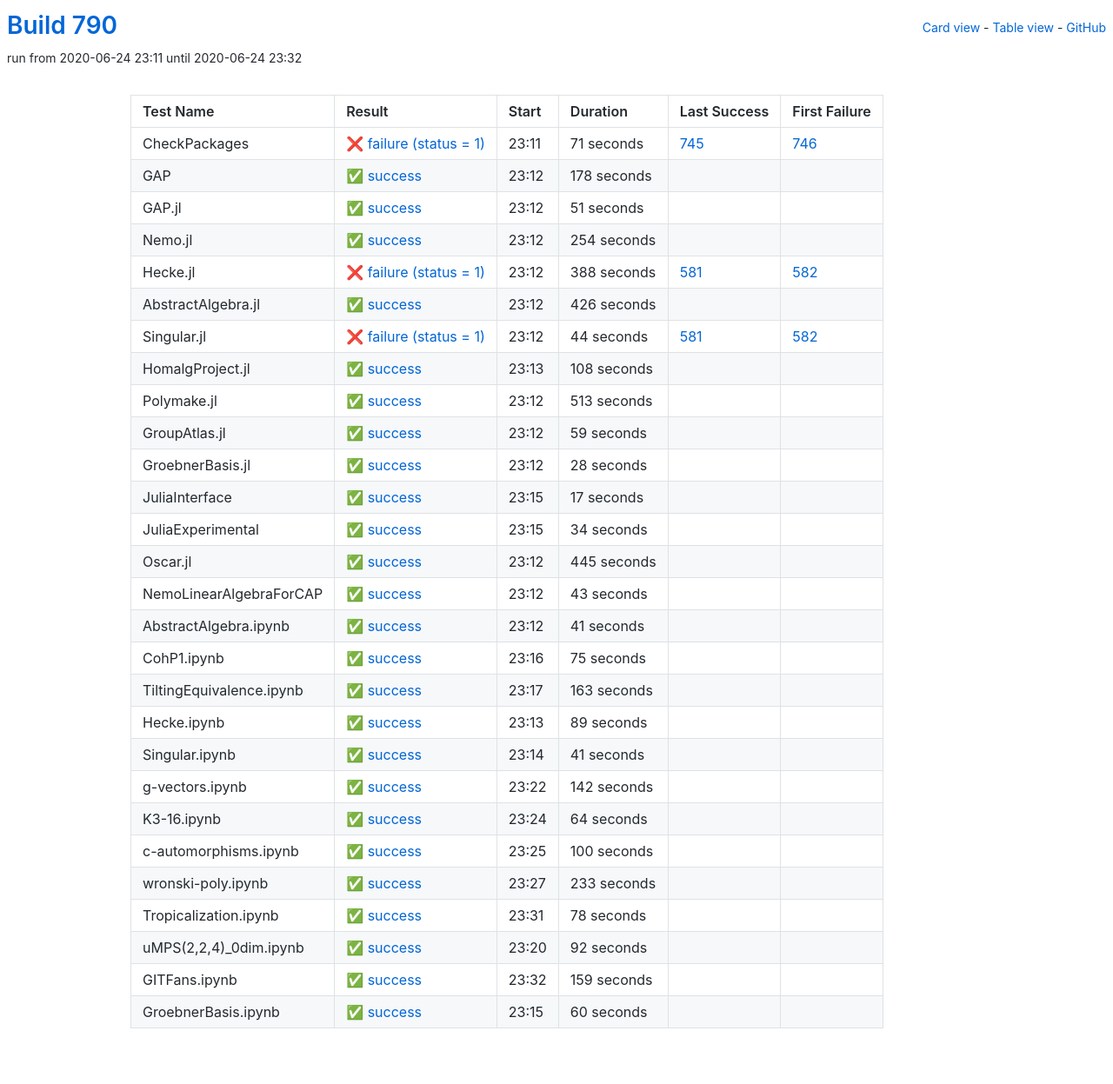
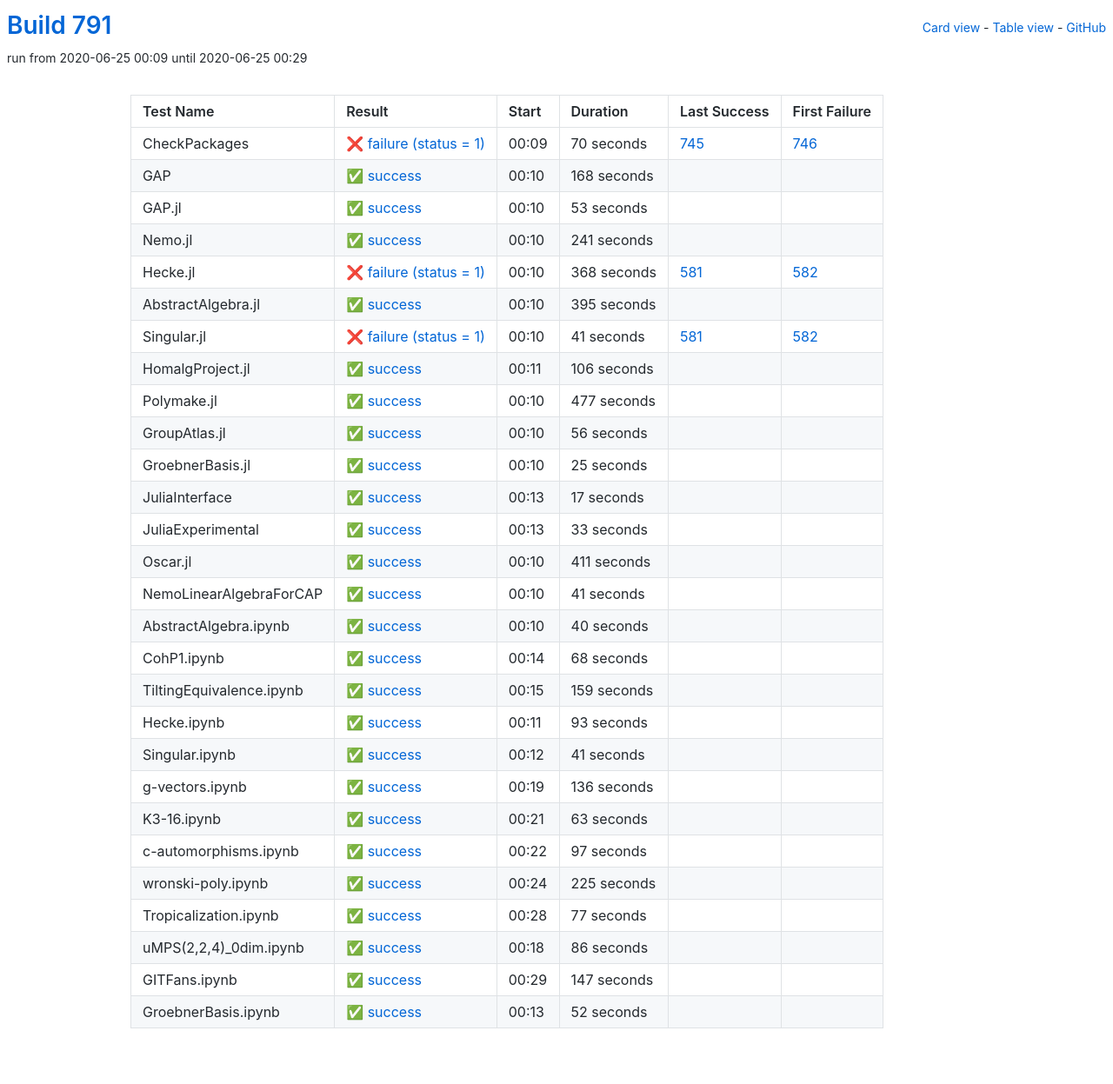
Before and after one commit to oscar-system/oscar-ci-status-1.4, a Jekyll site: the page built from table.html, in a window 1280 px wide. Shown: the whole page at 87% size. Built offline with Jekyll 4.4.1, drawn with Linux system fonts in a browser that asks for light colours.

Commit message:
Build #791

```diff
--- a/_data/ci.yml
+++ b/_data/ci.yml
@@ -1,6 +1,6 @@
 ---
-build: 790
-build_url: https://oscarci.mathematik.uni-kl.de/job/oscar-julia-1.4/790/
+build: 791
+build_url: https://oscarci.mathematik.uni-kl.de/job/oscar-julia-1.4/791/
 job: oscar-julia-1.4
 organization: oscar-system
 repo: oscar-ci-status-1.4
@@ -8,140 +8,140 @@ repourl: https://github.com/oscar-system/oscar-ci-status-1.4
 tests:
 - name: CheckPackages
   id: checkpackages
-  log: https://oscarci.mathematik.uni-kl.de/job/oscar-julia-1.4/790/artifact/logs/build-790/CheckPackages.log
-  start: 2020-06-24 23:11
+  log: https://oscarci.mathematik.uni-kl.de/job/oscar-julia-1.4/791/artifact/logs/build-791/CheckPackages.log
+  start: 2020-06-25 00:09
   success: false
   exitcode: 1
   status: failure
-  duration: 71
+  duration: 70
   last_success: 745
   last_success_url: https://oscarci.mathematik.uni-kl.de/job/oscar-julia-1.4/745/
   first_failure: 746
   first_failure_url: https://oscarci.mathematik.uni-kl.de/job/oscar-julia-1.4/746/
 - name: GAP
   id: gap
-  log: https://oscarci.mathematik.uni-kl.de/job/oscar-julia-1.4/790/artifact/logs/build-790/GAP.log
-  start: 2020-06-24 23:12
+  log: https://oscarci.mathematik.uni-kl.de/job/oscar-julia-1.4/791/artifact/logs/build-791/GAP.log
+  start: 2020-06-25 00:10
   success: true
   exitcode: 0
   status: success
-  duration: 178
+  duration: 168
   last_success: false
   last_success_url:
   first_failure: false
   first_failure_url:
 - name: GAP.jl
   id: gap-jl
-  log: https://oscarci.mathematik.uni-kl.de/job/oscar-julia-1.4/790/artifact/logs/build-790/GAP.jl.log
-  start: 2020-06-24 23:12
+  log: https://oscarci.mathematik.uni-kl.de/job/oscar-julia-1.4/791/artifact/logs/build-791/GAP.jl.log
+  start: 2020-06-25 00:10
   success: true
   exitcode: 0
   status: success
-  duration: 51
+  duration: 53
   last_success: false
   last_success_url:
   first_failure: false
   first_failure_url:
 - name: Nemo.jl
   id: nemo-jl
-  log: https://oscarci.mathematik.uni-kl.de/job/oscar-julia-1.4/790/artifact/logs/build-790/Nemo.jl.log
-  start: 2020-06-24 23:12
+  log: https://oscarci.mathematik.uni-kl.de/job/oscar-julia-1.4/791/artifact/logs/build-791/Nemo.jl.log
+  start: 2020-06-25 00:10
   success: true
   exitcode: 0
   status: success
-  duration: 254
+  duration: 241
   last_success: false
   last_success_url:
   first_failure: false
   first_failure_url:
 - name: Hecke.jl
   id: hecke-jl
-  log: https://oscarci.mathematik.uni-kl.de/job/oscar-julia-1.4/790/artifact/logs/build-790/Hecke.jl.log
-  start: 2020-06-24 23:12
+  log: https://oscarci.mathematik.uni-kl.de/job/oscar-julia-1.4/791/artifact/logs/build-791/Hecke.jl.log
+  start: 2020-06-25 00:10
   success: false
   exitcode: 1
   status: failure
-  duration: 388
+  duration: 368
   last_success: 581
   last_success_url: https://oscarci.mathematik.uni-kl.de/job/oscar-julia-1.4/581/
   first_failure: 582
   first_failure_url: https://oscarci.mathematik.uni-kl.de/job/oscar-julia-1.4/582/
 - name: AbstractAlgebra.jl
   id: abstractalgebra-jl
-  log: https://oscarci.mathematik.uni-kl.de/job/oscar-julia-1.4/790/artifact/logs/build-790/AbstractAlgebra.jl.log
-  start: 2020-06-24 23:12
+  log: https://oscarci.mathematik.uni-kl.de/job/oscar-julia-1.4/791/artifact/logs/build-791/AbstractAlgebra.jl.log
+  start: 2020-06-25 00:10
   success: true
   exitcode: 0
   status: success
-  duration: 426
+  duration: 395
   last_success: false
   last_success_url:
   first_failure: false
   first_failure_url:
 - name: Singular.jl
   id: singular-jl
-  log: https://oscarci.mathematik.uni-kl.de/job/oscar-julia-1.4/790/artifact/logs/build-790/Singular.jl.log
-  start: 2020-06-24 23:12
+  log: https://oscarci.mathematik.uni-kl.de/job/oscar-julia-1.4/791/artifact/logs/build-791/Singular.jl.log
+  start: 2020-06-25 00:10
   success: false
   exitcode: 1
   status: failure
-  duration: 44
+  duration: 41
   last_success: 581
   last_success_url: https://oscarci.mathematik.uni-kl.de/job/oscar-julia-1.4/581/
   first_failure: 582
   first_failure_url: https://oscarci.mathematik.uni-kl.de/job/oscar-julia-1.4/582/
 - name: HomalgProject.jl
   id: homalgproject-jl
-  log: https://oscarci.mathematik.uni-kl.de/job/oscar-julia-1.4/790/artifact/logs/build-790/HomalgProject.jl.log
-  start: 2020-06-24 23:13
+  log: https://oscarci.mathematik.uni-kl.de/job/oscar-julia-1.4/791/artifact/logs/build-791/HomalgProject.jl.log
+  start: 2020-06-25 00:11
   success: true
   exitcode: 0
   status: success
-  duration: 108
+  duration: 106
   last_success: false
   last_success_url:
   first_failure: false
   first_failure_url:
 - name: Polymake.jl
   id: polymake-jl
-  log: https://oscarci.mathematik.uni-kl.de/job/oscar-julia-1.4/790/artifact/logs/build-790/Polymake.jl.log
-  start: 2020-06-24 23:12
+  log: https://oscarci.mathematik.uni-kl.de/job/oscar-julia-1.4/791/artifact/logs/build-791/Polymake.jl.log
+  start: 2020-06-25 00:10
   success: true
   exitcode: 0
   status: success
-  duration: 513
+  duration: 477
   last_success: false
   last_success_url:
   first_failure: false
   first_failure_url:
 - name: GroupAtlas.jl
   id: groupatlas-jl
-  log: https://oscarci.mathematik.uni-kl.de/job/oscar-julia-1.4/790/artifact/logs/build-790/GroupAtlas.jl.log
-  start: 2020-06-24 23:12
+  log: https://oscarci.mathematik.uni-kl.de/job/oscar-julia-1.4/791/artifact/logs/build-791/GroupAtlas.jl.log
+  start: 2020-06-25 00:10
   success: true
   exitcode: 0
   status: success
-  duration: 59
+  duration: 56
   last_success: false
   last_success_url:
   first_failure: false
   first_failure_url:
 - name: GroebnerBasis.jl
   id: groebnerbasis-jl
-  log: https://oscarci.mathematik.uni-kl.de/job/oscar-julia-1.4/790/artifact/logs/build-790/GroebnerBasis.jl.log
-  start: 2020-06-24 23:12
+  log: https://oscarci.mathematik.uni-kl.de/job/oscar-julia-1.4/791/artifact/logs/build-791/GroebnerBasis.jl.log
+  start: 2020-06-25 00:10
   success: true
   exitcode: 0
   status: success
-  duration: 28
+  duration: 25
   last_success: false
   last_success_url:
   first_failure: false
   first_failure_url:
 - name: JuliaInterface
   id: juliainterface
-  log: https://oscarci.mathematik.uni-kl.de/job/oscar-julia-1.4/790/artifact/logs/build-790/JuliaInterface.log
-  start: 2020-06-24 23:15
+  log: https://oscarci.mathematik.uni-kl.de/job/oscar-julia-1.4/791/artifact/logs/build-791/JuliaInterface.log
+  start: 2020-06-25 00:13
   success: true
   exitcode: 0
   status: success
@@ -152,44 +152,32 @@ tests:
   first_failure_url:
 - name: JuliaExperimental
   id: juliaexperimental
-  log: https://oscarci.mathematik.uni-kl.de/job/oscar-julia-1.4/790/artifact/logs/build-790/JuliaExperimental.log
-  start: 2020-06-24 23:15
+  log: https://oscarci.mathematik.uni-kl.de/job/oscar-julia-1.4/791/artifact/logs/build-791/JuliaExperimental.log
+  start: 2020-06-25 00:13
   success: true
   exitcode: 0
   status: success
-  duration: 34
+  duration: 33
   last_success: false
   last_success_url:
   first_failure: false
   first_failure_url:
 - name: Oscar.jl
   id: oscar-jl
-  log: https://oscarci.mathematik.uni-kl.de/job/oscar-julia-1.4/790/artifact/logs/build-790/Oscar.jl.log
-  start: 2020-06-24 23:12
+  log: https://oscarci.mathematik.uni-kl.de/job/oscar-julia-1.4/791/artifact/logs/build-791/Oscar.jl.log
+  start: 2020-06-25 00:10
   success: true
   exitcode: 0
   status: success
-  duration: 445
+  duration: 411
   last_success: false
   last_success_url:
   first_failure: false
   first_failure_url:
 - name: NemoLinearAlgebraForCAP
   id: nemolinearalgebraforcap
-  log: https://oscarci.mathematik.uni-kl.de/job/oscar-julia-1.4/790/artifact/logs/build-790/NemoLinearAlgebraForCAP.log
-  start: 2020-06-24 23:12
-  success: true
-  exitcode: 0
-  status: success
-  duration: 43
-  last_success: false
-  last_success_url:
-  first_failure: false
-  first_failure_url:
-- name: AbstractAlgebra.ipynb
-  id: abstractalgebra-ipynb
-  log: https://oscarci.mathematik.uni-kl.de/job/oscar-julia-1.4/790/artifact/logs/build-790/AbstractAlgebra.ipynb.log
-  start: 2020-06-24 23:12
+  log: https://oscarci.mathematik.uni-kl.de/job/oscar-julia-1.4/791/artifact/logs/build-791/NemoLinearAlgebraForCAP.log
+  start: 2020-06-25 00:10
   success: true
   exitcode: 0
   status: success
@@ -198,46 +186,58 @@ tests:
   last_success_url:
   first_failure: false
   first_failure_url:
-- name: CohP1.ipynb
-  id: cohp1-ipynb
-  log: https://oscarci.mathematik.uni-kl.de/job/oscar-julia-1.4/790/artifact/logs/build-790/CohP1.ipynb.log
-  start: 2020-06-24 23:16
+- name: AbstractAlgebra.ipynb
+  id: abstractalgebra-ipynb
+  log: https://oscarci.mathematik.uni-kl.de/job/oscar-julia-1.4/791/artifact/logs/build-791/AbstractAlgebra.ipynb.log
+  start: 2020-06-25 00:10
   success: true
   exitcode: 0
   status: success
-  duration: 75
+  duration: 40
+  last_success: false
+  last_success_url:
+  first_failure: false
+  first_failure_url:
+- name: CohP1.ipynb
+  id: cohp1-ipynb
+  log: https://oscarci.mathematik.uni-kl.de/job/oscar-julia-1.4/791/artifact/logs/build-791/CohP1.ipynb.log
+  start: 2020-06-25 00:14
+  success: true
+  exitcode: 0
+  status: success
+  duration: 68
   last_success: false
   last_success_url:
   first_failure: false
   first_failure_url:
 - name: TiltingEquivalence.ipynb
   id: tiltingequivalence-ipynb
-  log: https://oscarci.mathematik.uni-kl.de/job/oscar-julia-1.4/790/artifact/logs/build-790/TiltingEquivalence.ipynb.log
-  start: 2020-06-24 23:17
+  log: https://oscarci.mathematik.uni-kl.de/job/oscar-julia-1.4/791/artifact/logs/build-791/TiltingEquivalence.ipynb.log
+  start: 2020-06-25 00:15
   success: true
   exitcode: 0
   status: success
-  duration: 163
+  duration: 159
   last_success: false
   last_success_url:
   first_failure: false
   first_failure_url:
 - name: Hecke.ipynb
   id: hecke-ipynb
-  log: https://oscarci.mathematik.uni-kl.de/job/oscar-julia-1.4/790/artifact/logs/build-790/Hecke.ipynb.log
-  start: 2020-06-24 23:13
+  log: https://oscarci.mathematik.uni-kl.de/job/oscar-julia-1.4/791/artifact/logs/build-791/Hecke.ipynb.log
+  start: 2020-06-25 00:11
   success: true
   exitcode: 0
   status: success
-  duration: 89
+  duration: 93
   last_success: false
   last_success_url:
   first_failure: false
   first_failure_url:
 - name: Singular.ipynb
   id: singular-ipynb
-  log: https://oscarci.mathematik.uni-kl.de/job/oscar-julia-1.4/790/artifact/logs/build-790/Singular.ipynb.log
-  start: 2020-06-24 23:14
+  log: https://oscarci.mathematik.uni-kl.de/job/oscar-julia-1.4/791/artifact/logs/build-791/Singular.ipynb.log
+  start: 2020-06-25 00:12
   success: true
   exitcode: 0
   status: success
@@ -248,96 +248,96 @@ tests:
   first_failure_url:
 - name: g-vectors.ipynb
   id: g-vectors-ipynb
-  log: https://oscarci.mathematik.uni-kl.de/job/oscar-julia-1.4/790/artifact/logs/build-790/g-vectors.ipynb.log
-  start: 2020-06-24 23:22
+  log: https://oscarci.mathematik.uni-kl.de/job/oscar-julia-1.4/791/artifact/logs/build-791/g-vectors.ipynb.log
+  start: 2020-06-25 00:19
   success: true
   exitcode: 0
   status: success
-  duration: 142
+  duration: 136
   last_success: false
   last_success_url:
   first_failure: false
   first_failure_url:
 - name: K3-16.ipynb
   id: k3-16-ipynb
-  log: https://oscarci.mathematik.uni-kl.de/job/oscar-julia-1.4/790/artifact/logs/build-790/K3-16.ipynb.log
-  start: 2020-06-24 23:24
+  log: https://oscarci.mathematik.uni-kl.de/job/oscar-julia-1.4/791/artifact/logs/build-791/K3-16.ipynb.log
+  start: 2020-06-25 00:21
   success: true
   exitcode: 0
   status: success
-  duration: 64
+  duration: 63
   last_success: false
   last_success_url:
   first_failure: false
   first_failure_url:
 - name: c-automorphisms.ipynb
   id: c-automorphisms-ipynb
-  log: https://oscarci.mathematik.uni-kl.de/job/oscar-julia-1.4/790/artifact/logs/build-790/c-automorphisms.ipynb.log
-  start: 2020-06-24 23:25
+  log: https://oscarci.mathematik.uni-kl.de/job/oscar-julia-1.4/791/artifact/logs/build-791/c-automorphisms.ipynb.log
+  start: 2020-06-25 00:22
   success: true
   exitcode: 0
   status: success
-  duration: 100
+  duration: 97
   last_success: false
   last_success_url:
   first_failure: false
   first_failure_url:
 - name: wronski-poly.ipynb
   id: wronski-poly-ipynb
-  log: https://oscarci.mathematik.uni-kl.de/job/oscar-julia-1.4/790/artifact/logs/build-790/wronski-poly.ipynb.log
-  start: 2020-06-24 23:27
+  log: https://oscarci.mathematik.uni-kl.de/job/oscar-julia-1.4/791/artifact/logs/build-791/wronski-poly.ipynb.log
+  start: 2020-06-25 00:24
   success: true
   exitcode: 0
   status: success
-  duration: 233
+  duration: 225
   last_success: false
   last_success_url:
   first_failure: false
   first_failure_url:
 - name: Tropicalization.ipynb
   id: tropicalization-ipynb
-  log: https://oscarci.mathematik.uni-kl.de/job/oscar-julia-1.4/790/artifact/logs/build-790/Tropicalization.ipynb.log
-  start: 2020-06-24 23:31
+  log: https://oscarci.mathematik.uni-kl.de/job/oscar-julia-1.4/791/artifact/logs/build-791/Tropicalization.ipynb.log
+  start: 2020-06-25 00:28
   success: true
   exitcode: 0
   status: success
-  duration: 78
+  duration: 77
   last_success: false
   last_success_url:
   first_failure: false
   first_failure_url:
 - name: uMPS(2,2,4)_0dim.ipynb
   id: umps-2-2-4-0dim-ipynb
-  log: https://oscarci.mathematik.uni-kl.de/job/oscar-julia-1.4/790/artifact/logs/build-790/uMPS-2-2-4-_0dim.ipynb.log
-  start: 2020-06-24 23:20
+  log: https://oscarci.mathematik.uni-kl.de/job/oscar-julia-1.4/791/artifact/logs/build-791/uMPS-2-2-4-_0dim.ipynb.log
+  start: 2020-06-25 00:18
   success: true
   exitcode: 0
   status: success
-  duration: 92
+  duration: 86
   last_success: false
   last_success_url:
   first_failure: false
   first_failure_url:
 - name: GITFans.ipynb
   id: gitfans-ipynb
-  log: https://oscarci.mathematik.uni-kl.de/job/oscar-julia-1.4/790/artifact/logs/build-790/GITFans.ipynb.log
-  start: 2020-06-24 23:32
+  log: https://oscarci.mathematik.uni-kl.de/job/oscar-julia-1.4/791/artifact/logs/build-791/GITFans.ipynb.log
+  start: 2020-06-25 00:29
   success: true
   exitcode: 0
   status: success
-  duration: 159
+  duration: 147
   last_success: false
   last_success_url:
   first_failure: false
   first_failure_url:
 - name: GroebnerBasis.ipynb
   id: groebnerbasis-ipynb
-  log: https://oscarci.mathematik.uni-kl.de/job/oscar-julia-1.4/790/artifact/logs/build-790/GroebnerBasis.ipynb.log
-  start: 2020-06-24 23:15
+  log: https://oscarci.mathematik.uni-kl.de/job/oscar-julia-1.4/791/artifact/logs/build-791/GroebnerBasis.ipynb.log
+  start: 2020-06-25 00:13
   success: true
   exitcode: 0
   status: success
-  duration: 60
+  duration: 52
   last_success: false
   last_success_url:
   first_failure: false
```
Also changed, not shown: README.md.
